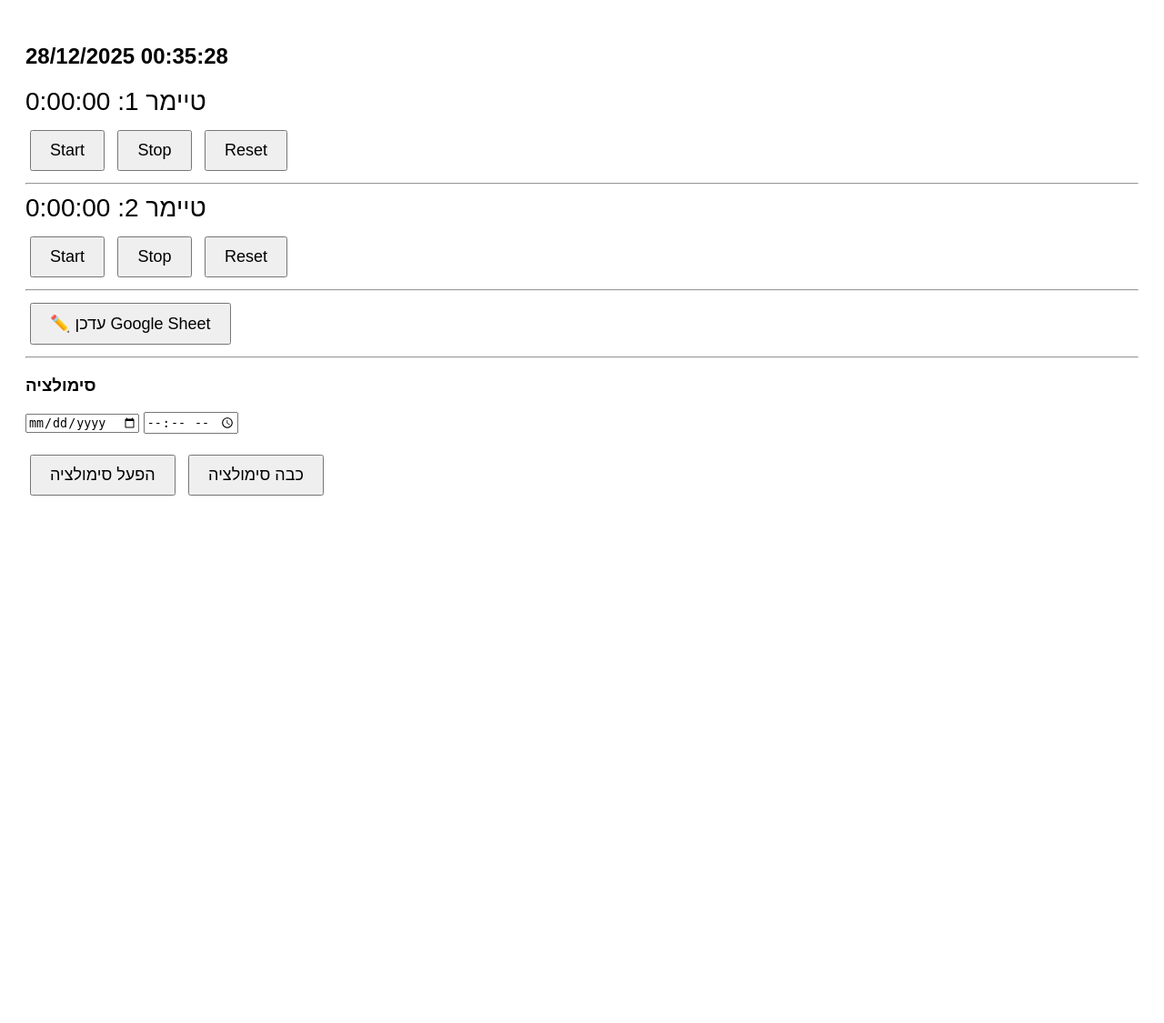
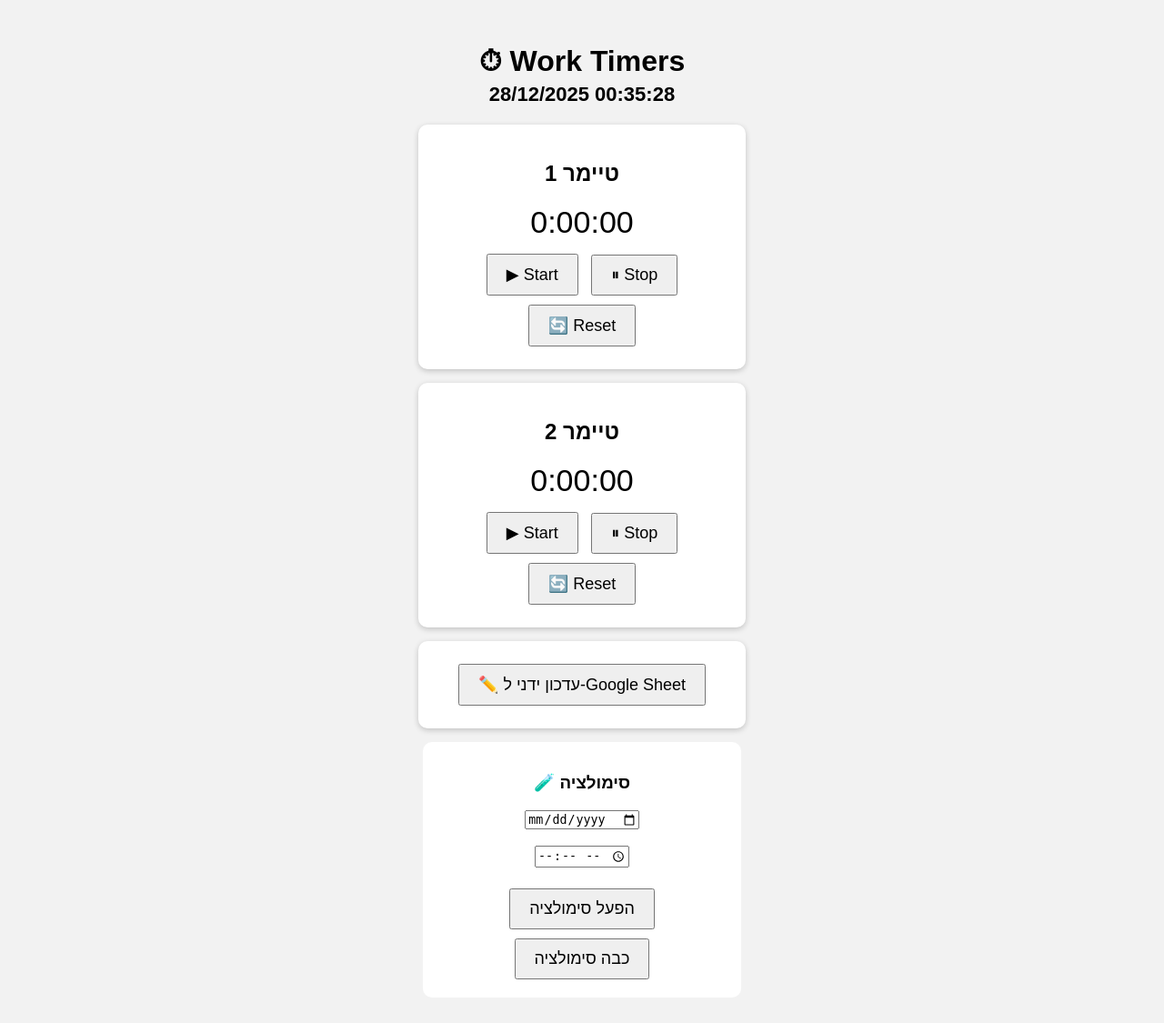
Before and after one commit to matanexcell-lab/work-timers, a Flask app: page / in a window 1280 px wide. Shown: the whole page at 91% size. Before the commit the page ends 545 px from the top, so only its background shows below. Run offline with Flask 3, Linux system fonts and the light colour scheme.

Commit message:
Update index.html

```diff
--- a/app/templates/index.html
+++ b/app/templates/index.html
@@ -3,75 +3,162 @@
 <head>
 <meta charset="UTF-8">
 <title>Work Timers</title>
+
 <style>
-body { font-family: Arial; padding: 20px }
-button { font-size: 18px; padding: 10px 20px; margin: 5px }
-.timer { font-size: 28px; margin: 10px 0 }
-.sim { color: red }
+body {
+  font-family: Arial, sans-serif;
+  background: #f2f2f2;
+  padding: 20px;
+  text-align: center;
+}
+
+h1 {
+  margin-bottom: 5px;
+}
+
+#nowTitle {
+  font-size: 22px;
+  font-weight: bold;
+  margin-bottom: 20px;
+}
+
+.sim {
+  color: red;
+}
+
+.card {
+  background: white;
+  border-radius: 10px;
+  padding: 20px;
+  margin: 15px auto;
+  max-width: 320px;
+  box-shadow: 0 2px 6px rgba(0,0,0,0.2);
+}
+
+.timer {
+  font-size: 34px;
+  margin: 10px 0;
+}
+
+button {
+  font-size: 18px;
+  padding: 10px 20px;
+  margin: 5px;
+  cursor: pointer;
+}
+
+hr {
+  margin: 25px 0;
+}
+
+.sim-box {
+  background: #fff;
+  padding: 15px;
+  border-radius: 10px;
+  max-width: 320px;
+  margin: auto;
+}
 </style>
 </head>
+
 <body>
 
-<h2 id="now">טוען...</h2>
+<h1>⏱ Work Timers</h1>
+<div id="nowTitle">טוען...</div>
 
-<div class="timer">טיימר 1: <span id="t1">00:00:00</span></div>
-<button onclick="start(1)">Start</button>
-<button onclick="stop(1)">Stop</button>
-<button onclick="resetT(1)">Reset</button>
+<!-- TIMER 1 -->
+<div class="card">
+  <h2>טיימר 1</h2>
+  <div class="timer" id="timer-1">00:00:00</div>
+  <button onclick="start(1)">▶ Start</button>
+  <button onclick="stop(1)">⏸ Stop</button>
+  <button onclick="resetT(1)">🔄 Reset</button>
+</div>
 
-<hr>
+<!-- TIMER 2 -->
+<div class="card">
+  <h2>טיימר 2</h2>
+  <div class="timer" id="timer-2">00:00:00</div>
+  <button onclick="start(2)">▶ Start</button>
+  <button onclick="stop(2)">⏸ Stop</button>
+  <button onclick="resetT(2)">🔄 Reset</button>
+</div>
 
-<div class="timer">טיימר 2: <span id="t2">00:00:00</span></div>
-<button onclick="start(2)">Start</button>
-<button onclick="stop(2)">Stop</button>
-<button onclick="resetT(2)">Reset</button>
+<!-- GOOGLE SHEET -->
+<div class="card">
+  <button onclick="logNow()">✏️ עדכון ידני ל-Google Sheet</button>
+</div>
 
-<hr>
-
-<button onclick="log()">✏️ עדכן Google Sheet</button>
-
-<hr>
-
-<h3>סימולציה</h3>
-<input type="date" id="sd">
-<input type="time" id="st">
-<br><br>
-<button onclick="simStart()">הפעל סימולציה</button>
-<button onclick="simStop()">כבה סימולציה</button>
+<!-- SIMULATION -->
+<div class="sim-box">
+  <h3>🧪 סימולציה</h3>
+  <input type="date" id="simDate"><br><br>
+  <input type="time" id="simTime"><br><br>
+  <button onclick="startSim()">הפעל סימולציה</button>
+  <button onclick="stopSim()">כבה סימולציה</button>
+</div>
 
 <script>
-async function refresh(){
-  const r = await fetch("/api/status");
-  const d = await r.json();
+const BASE = window.location.origin;
 
-  const now = document.getElementById("now");
-  now.innerText = d.now_str + (d.simulation ? " (סימולציה)" : "");
-  now.className = d.simulation ? "sim" : "";
+// ===== STATUS REFRESH =====
+async function refreshStatus(){
+  try {
+    const r = await fetch(`${BASE}/api/status`);
+    const d = await r.json();
 
-  document.getElementById("t1").innerText = d.timers[0];
-  document.getElementById("t2").innerText = d.timers[1];
+    const title = document.getElementById("nowTitle");
+    title.innerText = d.now_str + (d.simulation ? " (סימולציה)" : "");
+    title.className = d.simulation ? "sim" : "";
+
+    d.timers.forEach((t, i) => {
+      document.getElementById(`timer-${i+1}`).innerText = t;
+    });
+  } catch(e) {
+    console.error("Status error", e);
+  }
 }
 
-setInterval(refresh,1000);
-refresh();
+setInterval(refreshStatus, 1000);
+refreshStatus();
 
-function start(i){ fetch(`/api/timer/${i}/start`,{method:"POST"}) }
-function stop(i){ fetch(`/api/timer/${i}/stop`,{method:"POST"}) }
-function resetT(i){ fetch(`/api/timer/${i}/reset`,{method:"POST"}) }
-function log(){ fetch("/api/log",{method:"POST"}).then(()=>alert("עודכן")) }
-
-function simStart(){
-  const d = sd.value;
-  const t = st.value;
-  fetch("/api/sim/start",{
-    method:"POST",
-    headers:{'Content-Type':'application/json'},
-    body:JSON.stringify({datetime:`${d} ${t}`})
-  })
+// ===== TIMER ACTIONS =====
+function start(i){
+  fetch(`${BASE}/api/timer/${i}/start`, { method: "POST" });
 }
 
-function simStop(){
-  fetch("/api/sim/stop",{method:"POST"})
+function stop(i){
+  fetch(`${BASE}/api/timer/${i}/stop`, { method: "POST" });
+}
+
+function resetT(i){
+  fetch(`${BASE}/api/timer/${i}/reset`, { method: "POST" });
+}
+
+// ===== GOOGLE SHEET =====
+function logNow(){
+  fetch(`${BASE}/api/log`, { method: "POST" })
+    .then(() => alert("✅ עודכן ב-Google Sheet"));
+}
+
+// ===== SIMULATION =====
+function startSim(){
+  const d = simDate.value;
+  const t = simTime.value;
+  if(!d || !t){
+    alert("בחר תאריך ושעה");
+    return;
+  }
+
+  fetch(`${BASE}/api/sim/start`, {
+    method: "POST",
+    headers: { "Content-Type": "application/json" },
+    body: JSON.stringify({ datetime: `${d} ${t}` })
+  });
+}
+
+function stopSim(){
+  fetch(`${BASE}/api/sim/stop`, { method: "POST" });
 }
 </script>
 
```
